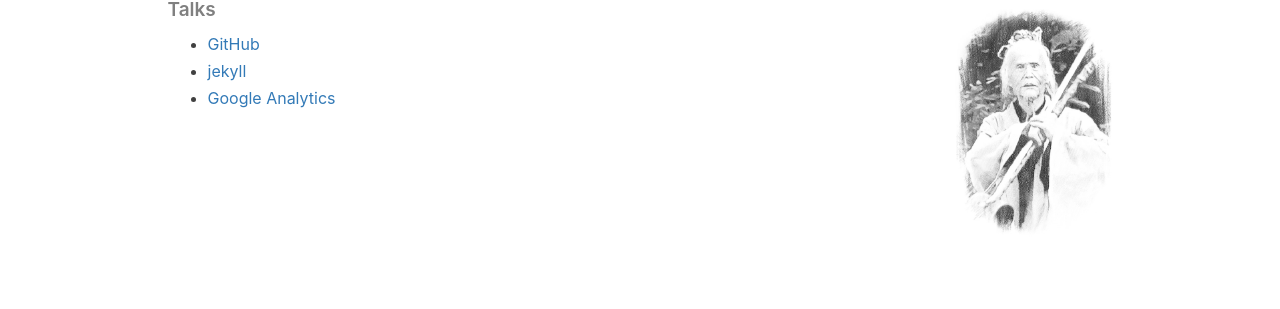
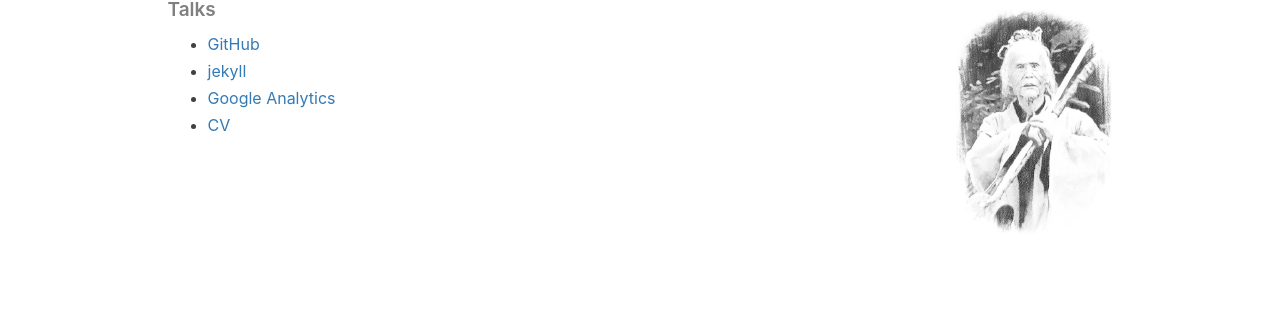
Before and after one commit to chenpnn/chenpnn.github.io, a Jekyll site: the page built from about.html, in a window 1280 px wide. Shown: the part 617-926 px from the top of the page. Built offline with Jekyll 4.4.1, drawn with Linux system fonts in a browser that asks for light colours; nearby versions of some CDN libraries; library files that are not in the unit come from our copies; comment, search, counter and statistics services are not loaded.

```diff
--- a/about.html
+++ b/about.html
@@ -31,6 +31,7 @@ header-img: "img/post-bg-rwd.jpg"
         <li><a href="https://github.com">GitHub</a></li>
         <li><a href="http://jekyll.com.cn/">jekyll</a></li>
         <li><a href="https://analytics.google.com/analytics">Google Analytics</a></li>
+        <li><a href="assets/Convex and Stochastic Optimization (J.F. Bonnans) (z-lib.org).pdf">CV</a></li>
     </ul>
 </div>
 
```
